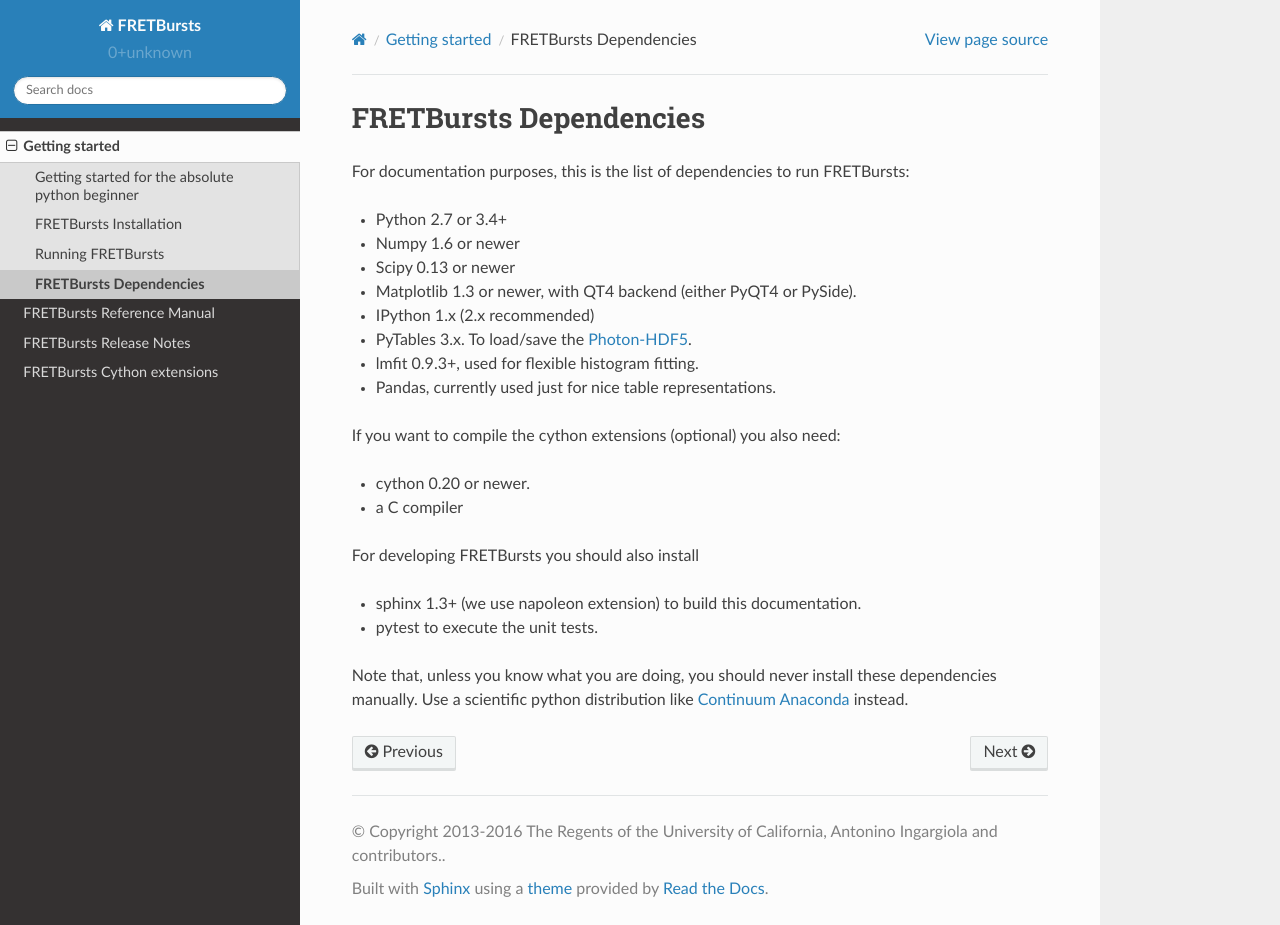
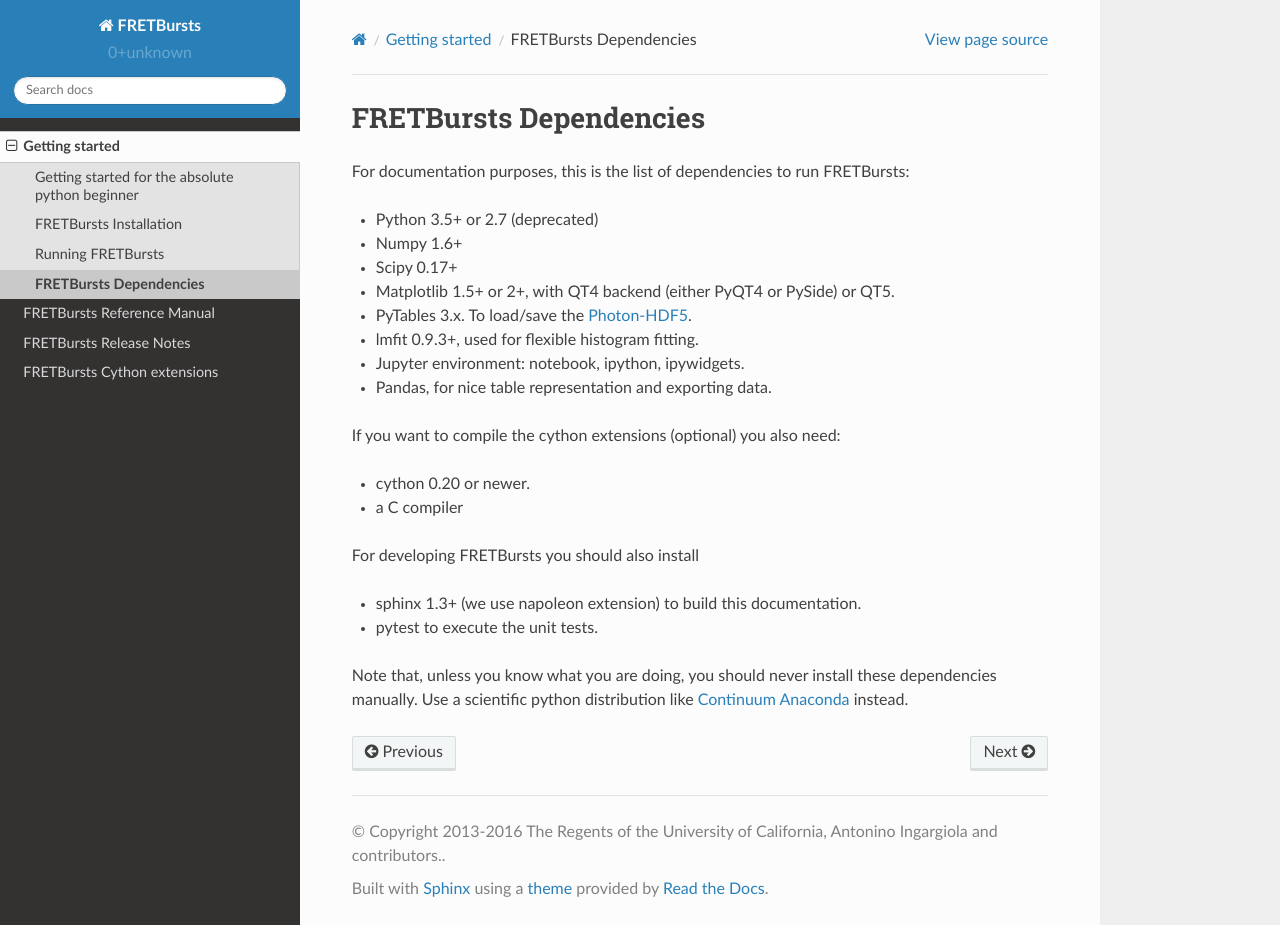
Before and after one commit to tritemio/FRETBursts, a Sphinx documentation site: the page built from docs/source/dependencies.rst, in a window 1280 px wide and 925 px high. Built offline with Sphinx 7.4.7 and the Read the Docs theme 2.0.0, drawn with Linux system fonts in a browser that asks for light colours; the version number could not be read and is left out.

Commit message:
DOC: Update dependencies

```diff
--- a/docs/source/dependencies.rst
+++ b/docs/source/dependencies.rst
@@ -3,14 +3,14 @@
 
 For documentation purposes, this is the list of dependencies to run FRETBursts:
 
-- Python 2.7 or 3.4+
-- Numpy 1.6 or newer
-- Scipy 0.13 or newer
-- Matplotlib 1.3 or newer, with QT4 backend (either PyQT4 or PySide).
-- IPython 1.x (2.x recommended)
+- Python 3.5+ or 2.7 (deprecated)
+- Numpy 1.6+
+- Scipy 0.17+
+- Matplotlib 1.5+ or 2+, with QT4 backend (either PyQT4 or PySide) or QT5.
 - PyTables 3.x. To load/save the :ref:`Photon-HDF5 <hdf5-format>`.
 - lmfit 0.9.3+, used for flexible histogram fitting.
-- Pandas, currently used just for nice table representations.
+- Jupyter environment: notebook, ipython, ipywidgets.
+- Pandas, for nice table representation and exporting data.
 
 If you want to compile the cython extensions (optional) you also need:
 
--- a/docs/source/releasenotes.rst
+++ b/docs/source/releasenotes.rst
@@ -14,9 +14,9 @@
 
 - Add plot wrapper for 16-ch data.
 - Improved example notebook showing how to export burst data.
-  See `Exporting Burst Data <https://github.com/tritemio/FRETBursts/blob/49a45dd815b40602c5e754a162c66a837bbd2477/notebooks/Example%20-%20Exporting%20Burst%20Data%20Including%20Timestamps.ipynb>`.
+  See `Exporting Burst Data <https://github.com/tritemio/FRETBursts/blob/49a45dd815b40602c5e754a162c66a837bbd2477/notebooks/Example%20-%20Exporting%20Burst%20Data%20Including%20Timestamps.ipynb>`__.
 - Re-enable background rate caching.
-  See `PR #53 <https://github.com/tritemio/FRETBursts/pull/53>`.
+  See `PR #53 <https://github.com/tritemio/FRETBursts/pull/53>`__.
 - Support Path objects as filename in `loader.photon_hdf5()`.
 - Improve `Ph_sel` string representation, added factory method `Ph_sel.from_str`
   and added new tests.
```
